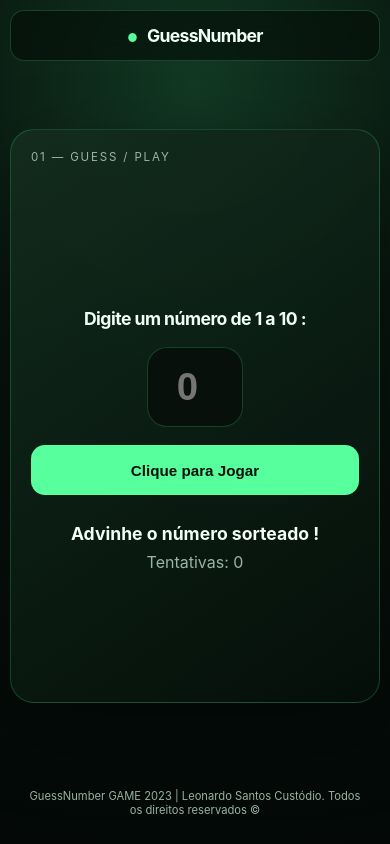
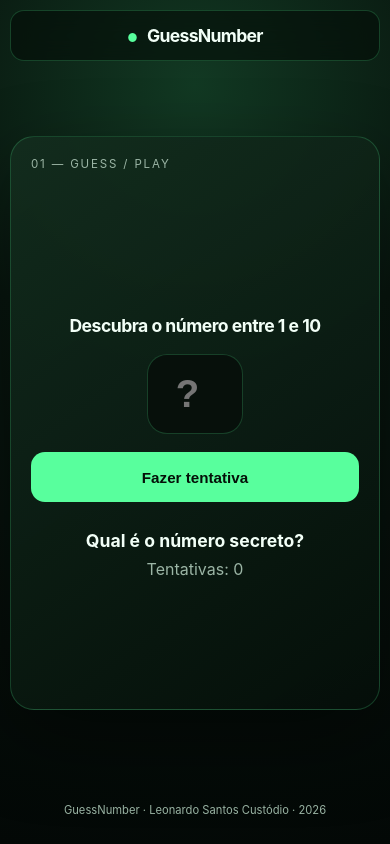
Before and after one commit to leoo1992/GuessNumber, a website: page index.html in a window 390 px wide. Drawn offline with Linux system fonts and the light colour scheme.

Commit message:
feat: improve GuessNumber responsive UX

```diff
--- a/index.html
+++ b/index.html
@@ -1,44 +1 @@
-<!DOCTYPE html>
-<html lang="pt-br">
-<head>
-    <meta charset="UTF-8">
-    <meta http-equiv="X-UA-Compatible" content="IE=edge">
-    <meta name="viewport" content="width=device-width, initial-scale=1.0">
-    <title>GuessNumber GAME</title>
-
-    <!---------------FONTS----------->
-    <link rel="preconnect" href="https://fonts.googleapis.com">
-    <link rel="preconnect" href="https://fonts.gstatic.com" crossorigin>
-    <link href="https://fonts.googleapis.com/css2?family=Montserrat:wght@300&family=Ubuntu:wght@300;400;500&display=swap" rel="stylesheet">
-
-    <!---------------CSS----------->
-    <link rel="stylesheet" href="./css/styles.css">
-
-    <!---------------JS----------->
-    <script src="./js/index.js" defer></script>
-
-</head>
-<body>
-    <header>
-        <a><h1>GuessNumber</h1></a>
-    </header>
-    <main class="container">
-        <form id="form">
-            <label for="kick">Digite um número de 1 a 10 :</label>
-            <input type="number" id="kick" min="1" max="10" placeholder="0">
-            <button type="submit">Clique para Jogar</button>
-        </form>
-        <section class="result-box">
-            <h2 id="status">Advinhe o número sorteado !</h2>
-            <span id="attempt">Tentativas: 0</span>
-        </section>
-        <button id="btnRestart" onclick="restart()">Reset Game</button>
-    </main>
-    <footer>
-<p>
-    GuessNumber GAME 2023 | Leonardo Santos Custódio. Todos os direitos reservados &copy;
-</p>
-
-    </footer>
-</body>
-</html>
+<!DOCTYPE html><html lang="pt-BR"><head><meta charset="UTF-8"><meta name="viewport" content="width=device-width,initial-scale=1,viewport-fit=cover"><meta name="theme-color" content="#07110c"><meta name="description" content="GuessNumber — jogo de adivinhação de números."><title>GuessNumber — Leonardo Santos</title><link rel="stylesheet" href="./css/styles.css"><script src="./js/index.js" defer></script></head><body><header><h1>GuessNumber</h1></header><main class="container"><form id="form"><label for="kick">Descubra o número entre 1 e 10</label><input type="number" inputmode="numeric" id="kick" min="1" max="10" placeholder="?" required aria-describedby="status"><button type="submit">Fazer tentativa</button></form><section class="result-box" aria-live="polite"><h2 id="status">Qual é o número secreto?</h2><span id="attempt">Tentativas: 0</span></section><button id="btnRestart" type="button" onclick="restart()">Jogar novamente</button></main><footer><p>GuessNumber · Leonardo Santos Custódio · 2026</p></footer></body></html>
```
